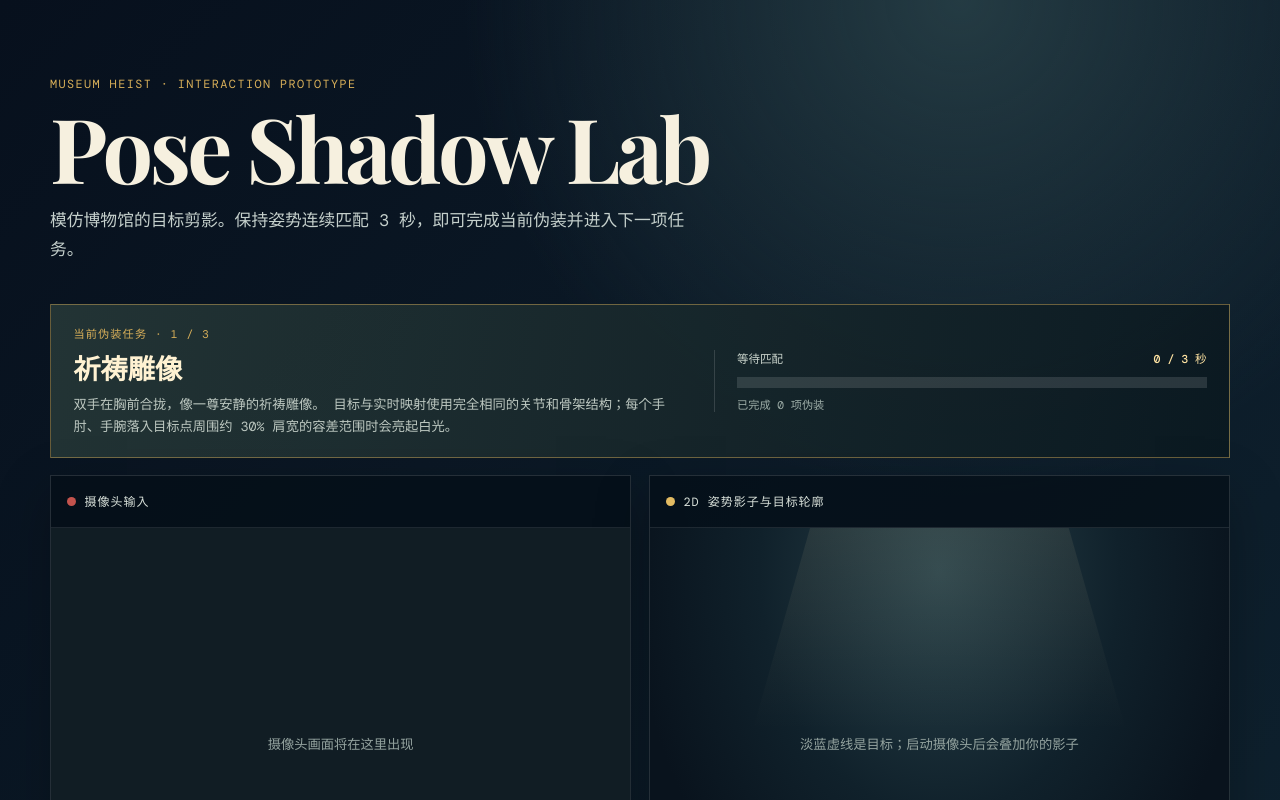
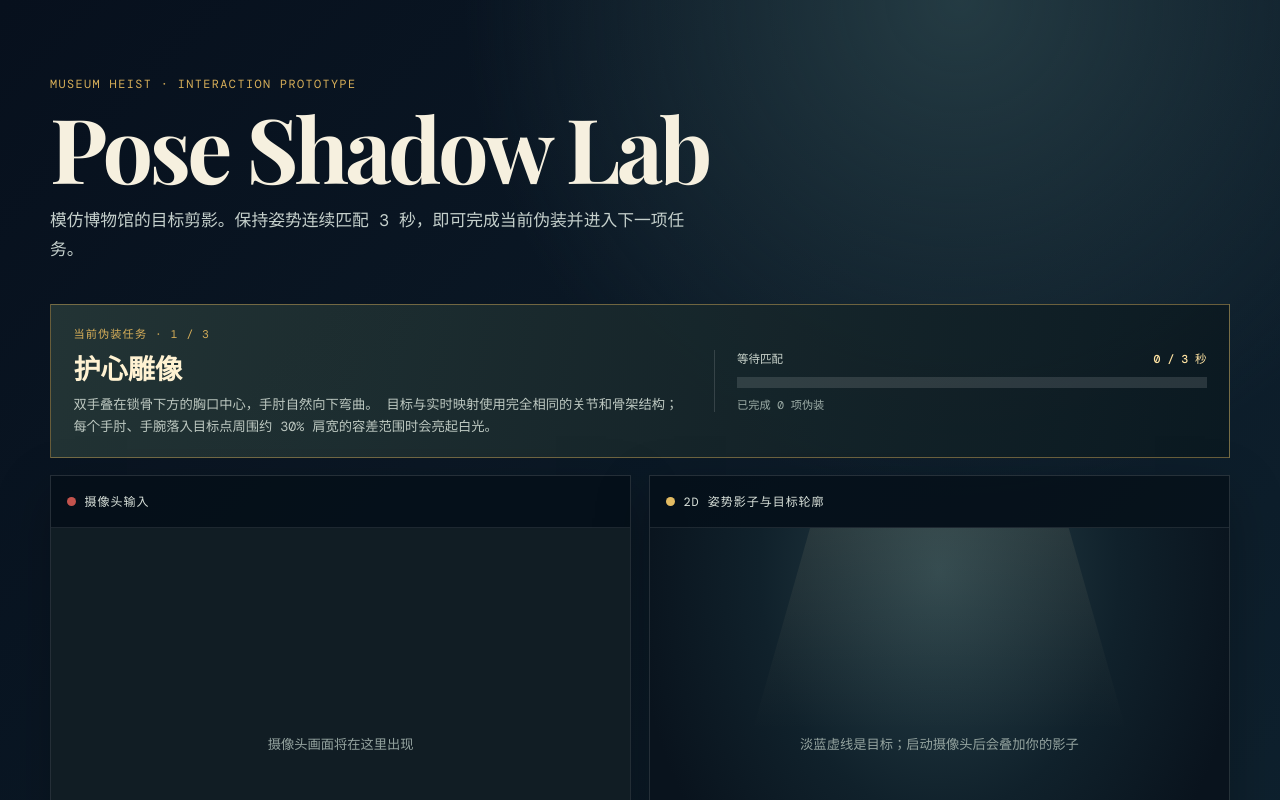
Before and after one commit to sd5913/LFG, a React (Vite) app: page / in a window 1280 px wide. Shown: the top 800 px of the page. Built offline with nearby package versions, Linux system fonts and the light colour scheme.

Commit message:
Replace prayer pose with seated heart gesture

```diff
--- a/src/pose-shadow-demo.jsx
+++ b/src/pose-shadow-demo.jsx
@@ -13,16 +13,16 @@ const UPPER_BODY = [
 const JOINTS = [0, 7, 8, 11, 12, 13, 14, 15, 16, 23, 24];
 const HOLD_DURATION_MS = 3000;
 const TARGET_ARM_CONFIGS = {
-  'hands-in-prayer': { upper: [0.18, 1], forearm: [-0.88, 0.48] },
+  'hands-at-heart': { upper: [0.1, 1], forearm: [-0.85, -0.2] },
   'holding-scroll': { upper: [0.05, 1], forearm: [-0.62, 0.38] },
   'arms-crossed': { upper: [-0.6, 0.8], forearm: [-0.85, 0.25] },
 };
 
 const TARGETS = [
   {
-    id: 'hands-in-prayer',
-    title: '祈祷雕像',
-    description: '双手在胸前合拢，像一尊安静的祈祷雕像。',
+    id: 'hands-at-heart',
+    title: '护心雕像',
+    description: '双手叠在锁骨下方的胸口中心，手肘自然向下弯曲。',
   },
   {
     id: 'holding-scroll',
```
Also changed, not shown: 1 other file (tests, documents, lock files or other folders).
